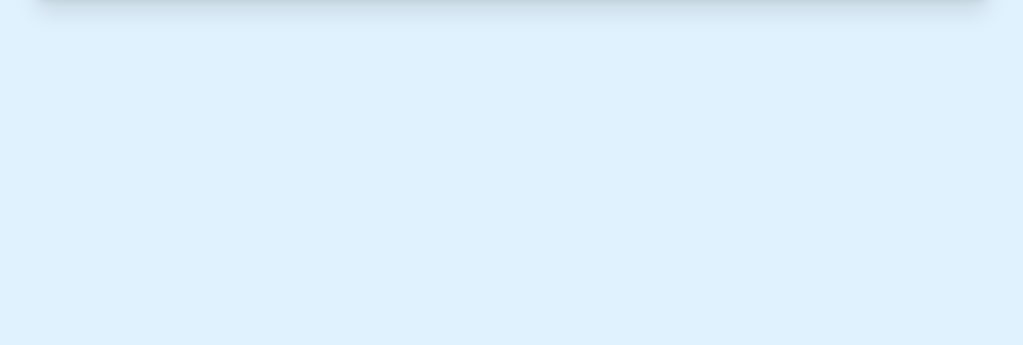
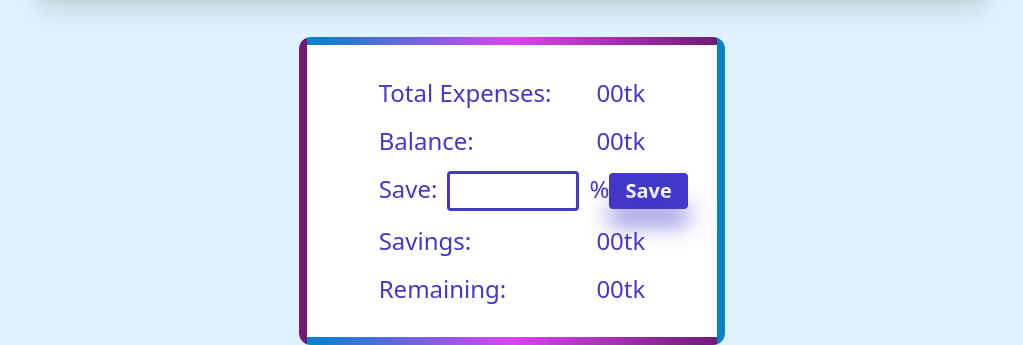
Before and after one commit to sohanemon/money-master, a plain HTML site: page index.html in a window 1280 px wide. Shown: the part 635-980 px from the top of the page, without its empty margins (128-1151 px from the left). Before the commit the page ends 800 px from the top, so only its background shows below. Drawn offline with nearby package versions, Linux system fonts and the light colour scheme.

Commit message:
modal relative added

```diff
--- a/index.html
+++ b/index.html
@@ -43,6 +43,7 @@
     </style>
   </head>
   <body>
+    <!-- normal show -->
     <div>
       <h1
         class="text-7xl font-medium drop-shadow-lg bg-clip-text gradient text-transparent text-center my-10"
@@ -86,5 +87,35 @@
         </div>
       </div>
     </div>
+    <!--       modal show     -->
+    <div
+      class="w-1/3 gradient bg-clip-border border-transparent rounded-xl mx-auto border-8"
+    >
+      <div class="bg-white space-y-4 p-8">
+        <div class="flexible-divs">
+          <p>Total Expenses:</p>
+          <p><span id="total-expenses">00</span>tk</p>
+        </div>
+        <div class="flexible-divs">
+          <p>Balance:</p>
+          <p><span id="balance">00</span>tk</p>
+        </div>
+        <div class="flexible-divs">
+          <span class="flex gap-3"
+            ><p>Save:</p>
+            <input class="w-32" type="text" />%</span
+          >
+          <button class="btn px-4">Save</button>
+        </div>
+        <div class="flexible-divs">
+          <p>Savings:</p>
+          <p><span id="savings">00</span>tk</p>
+        </div>
+        <div class="flexible-divs">
+          <p>Remaining:</p>
+          <p><span id="remains">00</span>tk</p>
+        </div>
+      </div>
+    </div>
   </body>
 </html>
```
